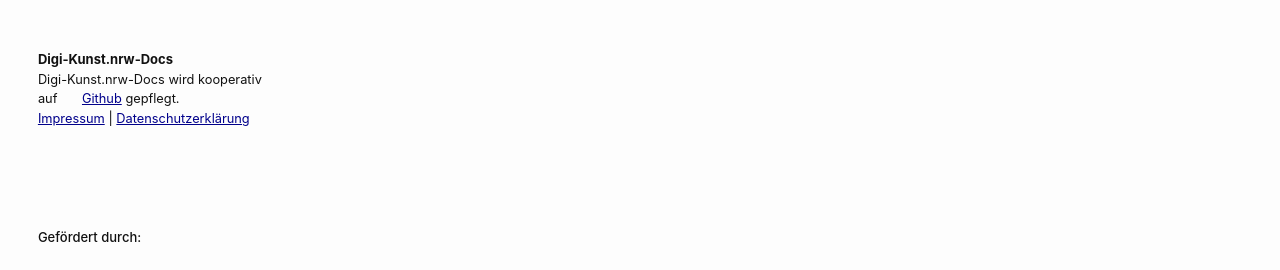
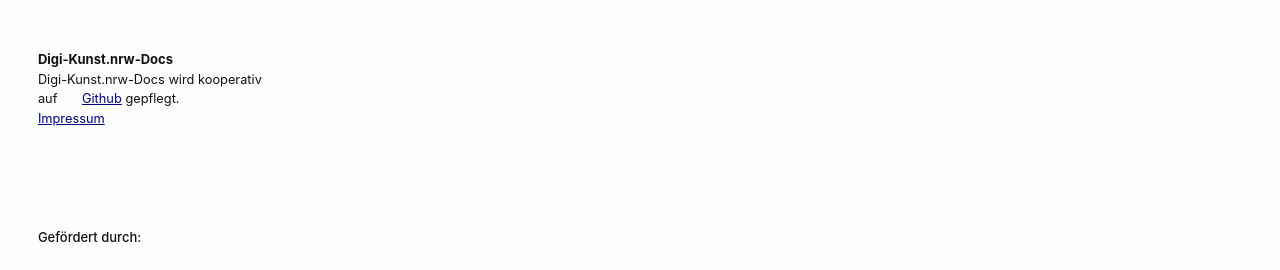
Before and after one commit to christiansievers/site-test, a Jekyll site: the page built from index.markdown, in a window 1280 px wide. Shown: the part 1026-1296 px from the top of the page. Built offline with Jekyll 4.4.1, drawn with Linux system fonts in a browser that asks for light colours; a script that is not in the unit is left out.

Commit message:
Datenschutzerklärung wieder raus

```diff
--- a/_layouts/digi-kunst-docs.html
+++ b/_layouts/digi-kunst-docs.html
@@ -69,8 +69,7 @@
         <div class="left-footer">
           <b>Digi-Kunst.nrw-Docs</b><br/>
           <span class="contact">Digi-Kunst.nrw-Docs wird kooperativ <br/>auf <a href="https://github.com/christiansievers/site-test"><svg class="svg-icon"><use xlink:href="{{ site.baseurl }}/assets/minima-social-icons.svg#github"></use></svg>Github</a> gepflegt.</span><br/>
-          <span class="contact"><a href="{{ site.baseurl }}/impressum">Impressum</a></span> |
-          <span class="contact"><a href="{{ site.baseurl }}/datenschutzerklaerung">Datenschutzerklärung</a></span>
+          <span class="contact"><a href="{{ site.baseurl }}/impressum">Impressum</a></span>
         </div>
         <div class="center-footer">
           <b class="center-footer-text">Gefördert durch:</b><br/>
```
Also changed, not shown: datenschutzerklaerung.markdown (deleted, +0 -7 lines).
